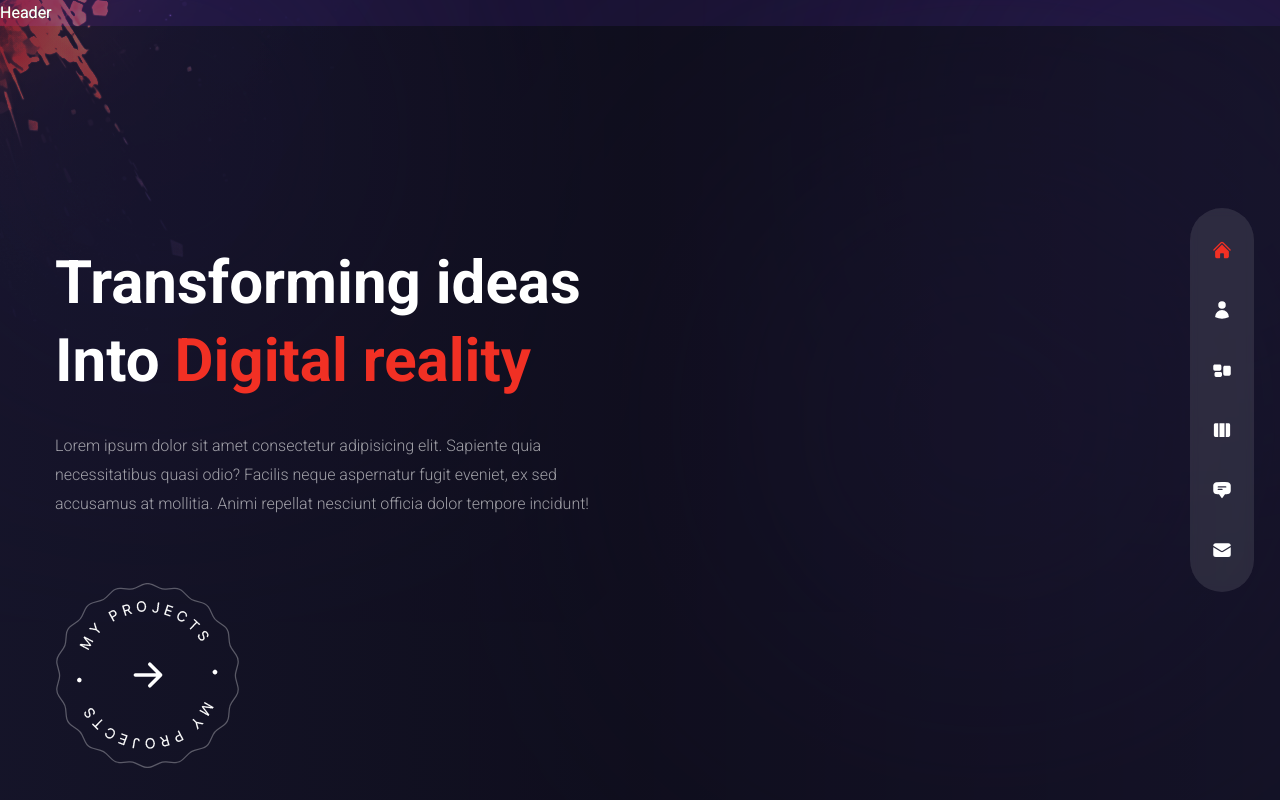
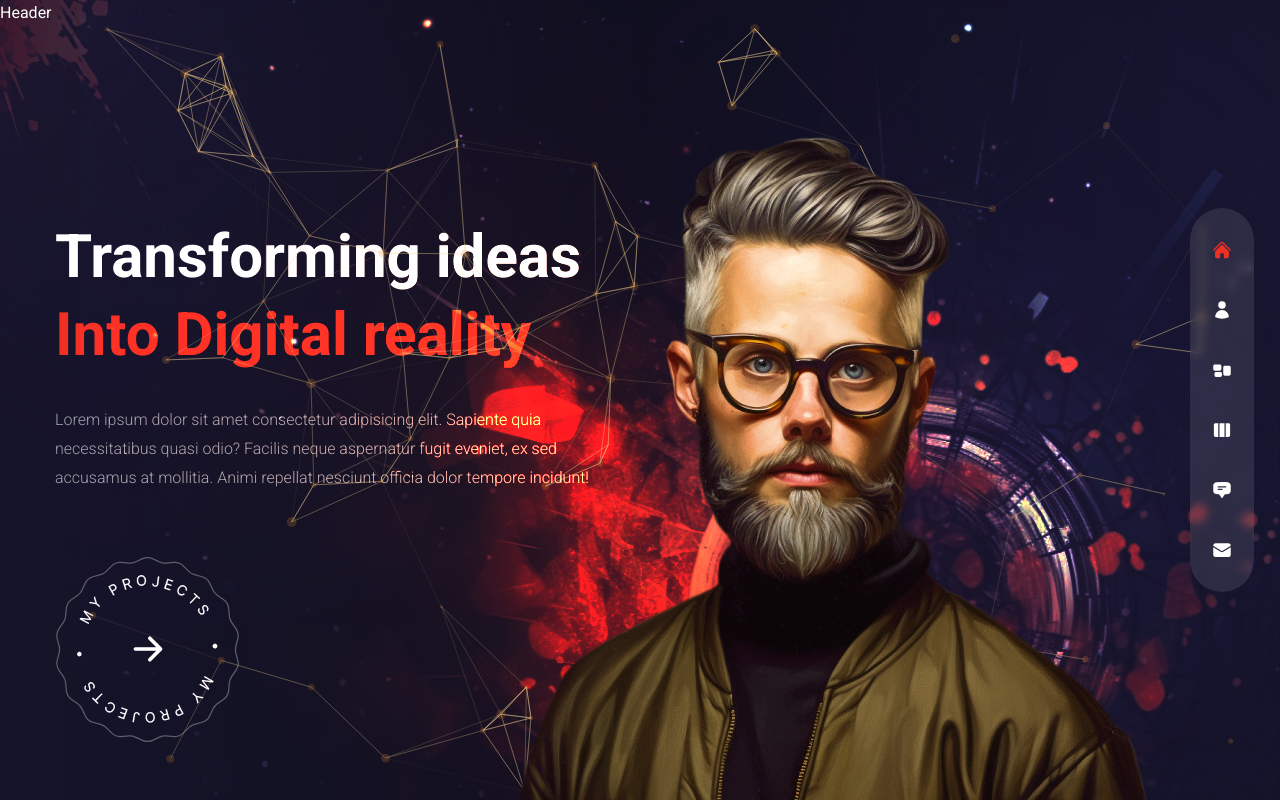
Before and after one commit to ipyguru/portfolio, a Next.js app: page / in a window 1280 px wide. Built offline with nearby package versions, Linux system fonts and the light colour scheme.

Commit message:
add particles to index page

```diff
--- a/components/Avatar.js
+++ b/components/Avatar.js
@@ -1,5 +1,11 @@
+import Image from 'next/image'
+
 const Avatar = () => {
-  return <div>Avatar</div>;
-};
+  return (
+    <div className='hidden xl:flex xl:max-w-none'>
+      <Image src={'/avatar.png'} width={737} height={678} alt='avatar' className='translate-z-0 w-full h-full' />
+    </div>
+  )
+}
 
-export default Avatar;
+export default Avatar
--- a/components/Header.js
+++ b/components/Header.js
@@ -1,5 +1,10 @@
+
 const Header = () => {
-  return <header>Header</header>;
-};
+  return (
+    <header className='absolute z-30 w-full'>
+      Header
+    </header>
+  )
+}
 
-export default Header;
+export default Header
--- a/components/ParticlesContainer.js
+++ b/components/ParticlesContainer.js
@@ -1,5 +1,72 @@
+import { useCallback } from 'react'
+import { Particles } from 'react-tsparticles'
+import { loadFull } from 'tsparticles'
+
 const ParticlesContainer = () => {
-  <div>Particles Container</div>;
-};
+  // Initialize particles
+  const particlesInit = useCallback(async (engine) => {
+    await loadFull(engine)
+  }, [])
 
-export default ParticlesContainer;
+  // Can remove the empty async function as it's not doing anything
+  const particlesLoaded = useCallback(() => { }, [])
+
+  // Configuration constants for particles
+  const particleOptions = {
+    fullScreen: { enable: false },
+    background: { color: { value: '' } },
+    fpsLimit: 120,
+    detectRetina: true,
+    interactivity: {
+      events: {
+        onClick: { enable: false, mode: 'push' },
+        onHover: { enable: true, mode: 'repulse' },
+        resize: true,
+      },
+      modes: {
+        push: { quantity: 90 },
+        repulse: { distance: 200, duration: 0.4 },
+      },
+    },
+    particles: {
+      color: { value: '#e68e2e' },
+      links: {
+        color: '#f5d393',
+        distance: 150,
+        enable: true,
+        opacity: 0.5,
+        width: 1,
+      },
+      collisions: { enable: true },
+      move: {
+        direction: 'none',
+        enable: true,
+        outModes: { default: 'bounce' },
+        random: false,
+        speed: 1,
+        straight: false,
+      },
+      number: {
+        density: { enable: true, area: 800 },
+        value: 80,
+      },
+      opacity: { value: 0.2 },
+      shape: { type: 'circle' },
+      size: {
+        value: { min: 1, max: 5 },
+      },
+    },
+  }
+
+  return (
+    <Particles
+      className="absolute w-full h-full translate-z-0"
+      id="ts___particles"
+      init={particlesInit}
+      loaded={particlesLoaded}
+      options={particleOptions}
+    />
+  )
+}
+
+export default ParticlesContainer
--- a/pages/index.js
+++ b/pages/index.js
@@ -1,4 +1,6 @@
 import { motion } from 'framer-motion'
+import Avatar from '../components/Avatar'
+import ParticlesContainer from '../components/ParticlesContainer'
 import ProjectsBtn from '../components/ProjectsBtn'
 import { fadeIn } from '../variants'
 
@@ -6,22 +8,22 @@
   title: fadeIn('down', 0.2),
   subtitle: fadeIn('down', 0.3),
   button: fadeIn('down', 0.4),
+  avatar: fadeIn('up', 0.5),
 }
 
-const Home = () => {
-  return (
-    <div className="bg-primary/60 h-full">
+const Home = () => (
+  <div className="bg-primary/60 h-full relative">
     <BackgroundOverlay>
       <ContentContainer>
-          <Title />
-          <Subtitle />
-          <MobileButton />
-          <DesktopButton />
+        <Title text="Transforming ideas Into Digital reality" />
+        <Subtitle text="Lorem ipsum dolor sit amet consectetur adipisicing elit. Sapiente quia necessitatibus quasi odio? Facilis neque aspernatur fugit eveniet, ex sed accusamus at mollitia. Animi repellat nesciunt officia dolor tempore incidunt!" />
+        <ButtonGroup />
       </ContentContainer>
     </BackgroundOverlay>
+
+    <MainImageSection />
   </div>
 )
-}
 
 const BackgroundOverlay = ({ children }) => (
   <div className="w-full h-full bg-gradient-to-r from-primary/10 via-black/30 to-black/10">
@@ -30,12 +32,12 @@
 )
 
 const ContentContainer = ({ children }) => (
-  <div className="text-center flex flex-col justify-center xl:pt-40 xl:text-left h-full container mx-auto">
+  <div className="container mx-auto h-full flex flex-col justify-center text-center xl:text-left xl:pt-40">
     {children}
   </div>
 )
 
-const Title = () => (
+const Title = ({ text }) => (
   <motion.h1
     variants={ANIMATION_VARIANTS.title}
     initial="hidden"
@@ -43,33 +45,28 @@
     exit="hidden"
     className="h1"
   >
-    Transforming ideas <br /> Into{' '}
-    <span className="text-accent">Digital reality</span>
+    {text.split(' ').slice(0, 2).join(' ')} <br />
+    <span className="text-accent">{text.split(' ').slice(2).join(' ')}</span>
   </motion.h1>
 )
 
-const Subtitle = () => (
+const Subtitle = ({ text }) => (
   <motion.p
     variants={ANIMATION_VARIANTS.subtitle}
     initial="hidden"
     animate="show"
     exit="hidden"
-    className="max-w-sm xl:max-w-xl mx-auto xl:mx-0 mb-10 xl:mb-16"
+    className="mb-10 xl:mb-16 max-w-sm xl:max-w-xl"
   >
-    Lorem ipsum dolor sit amet consectetur adipisicing elit. Sapiente quia
-    necessitatibus quasi odio? Facilis neque aspernatur fugit eveniet, ex sed
-    accusamus at mollitia. Animi repellat nesciunt officia dolor tempore
-    incidunt!
+    {text}
   </motion.p>
 )
 
-const MobileButton = () => (
-  <div className="flex justify-center xl:hidden relative">
+const ButtonGroup = () => (
+  <>
+    <div className="flex justify-center xl:hidden">
       <ProjectsBtn />
     </div>
-)
-
-const DesktopButton = () => (
     <motion.div
       variants={ANIMATION_VARIANTS.button}
       initial="hidden"
@@ -79,6 +76,23 @@
     >
       <ProjectsBtn />
     </motion.div>
+  </>
+)
+
+const MainImageSection = () => (
+  <div className="w-[1200px] h-full absolute right-0 bottom-0">
+    <div className="absolute w-full h-full bg-none xl:bg-explosion xl:bg-cover xl:bg-no-repeat xl:bg-right mix-blend-color-dodge translate-z-0"></div>
+    <ParticlesContainer />
+    <motion.div
+      className="absolute w-full h-full max-w-[737px] max-h-[678px] -bottom-32 lg:bottom-0 lg:right-[8%]"
+      variants={ANIMATION_VARIANTS.avatar}
+      initial="hidden"
+      animate="show"
+      exit="hidden"
+    >
+      <Avatar />
+    </motion.div>
+  </div>
 )
 
 export default Home
--- a/tailwind.config.js
+++ b/tailwind.config.js
@@ -46,4 +46,4 @@
     },
   },
   plugins: [require('tailwind-scrollbar')],
-};
+}
```
Lines whose indentation alone changed are shown as unchanged.
